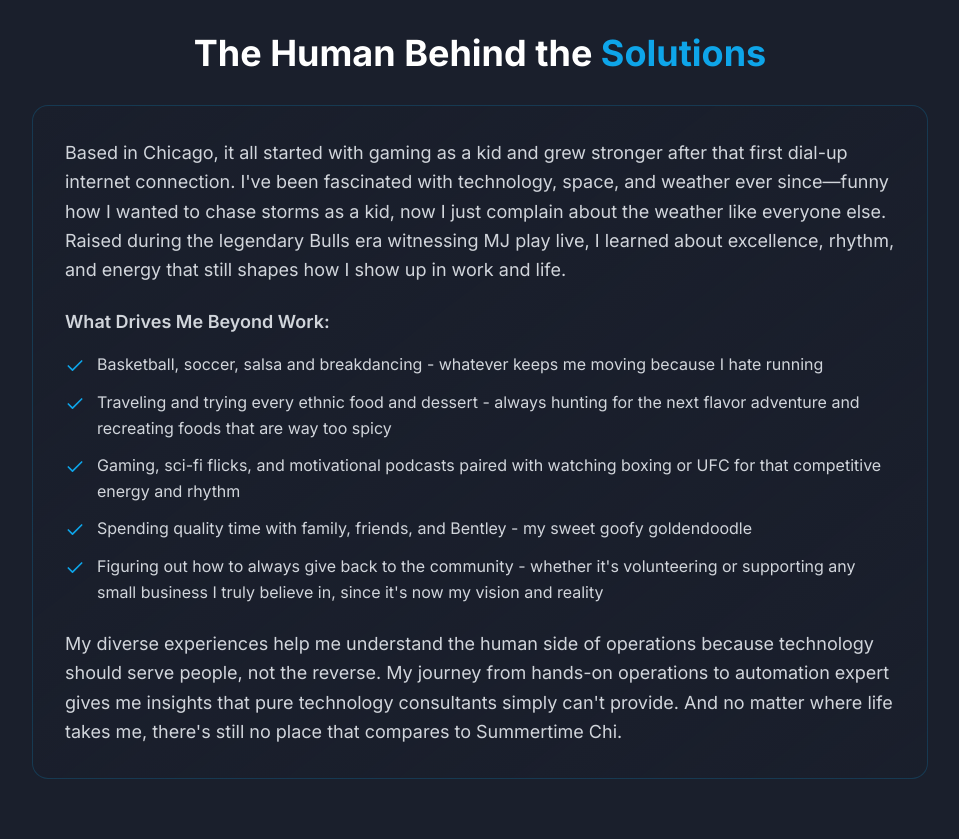
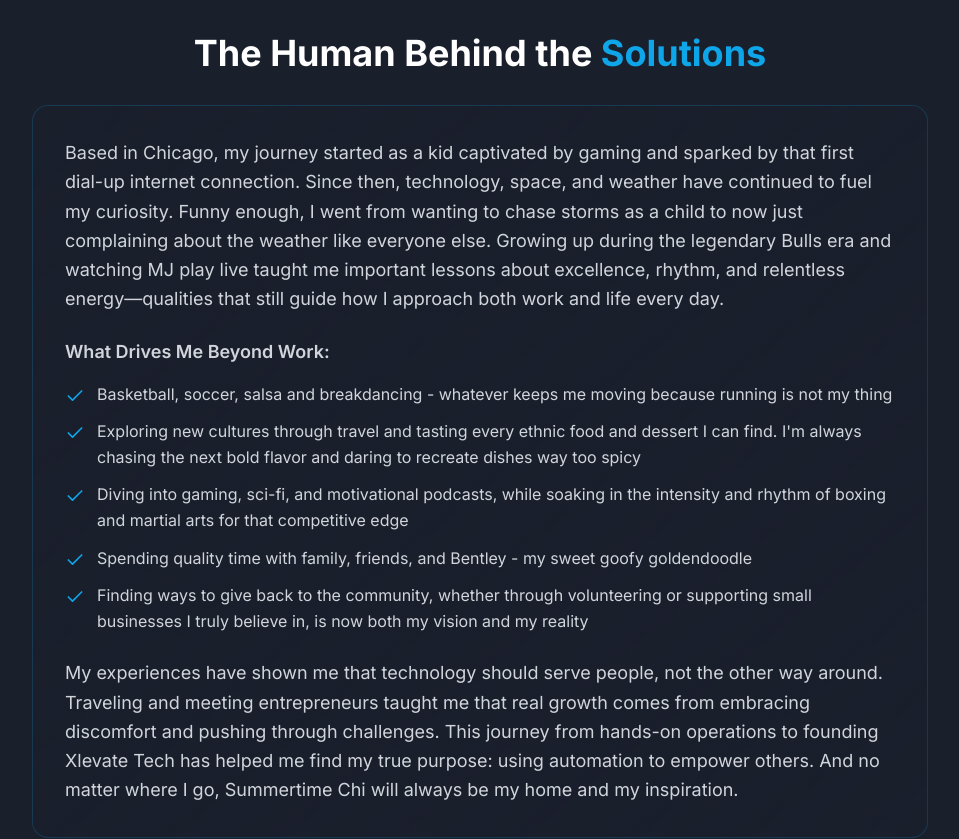
Before and after one commit to Kevesta-777/xlevatetech, a React (Vite) app: page /about in a window 1280 px wide. Shown: the part 4440-5279 px from the top of the page, without its empty margins (160-1119 px from the left). Built offline with nearby package versions, Linux system fonts and the light colour scheme.

Commit message:
add new change

```diff
--- a/src/pages/About.tsx
+++ b/src/pages/About.tsx
@@ -209,24 +209,22 @@ const About = () => {
               <span className="text-elevate-accent">Solutions</span>
             </h2>
             <div className="bg-gradient-to-br from-elevate-dark to-elevate-dark/50 border border-elevate-accent/20 rounded-2xl p-8">
-              <p className="text-lg text-gray-300 mb-6 leading-relaxed">
-                Based in Chicago, it all started with gaming as a kid and grew stronger after that first dial-up internet connection. I've been fascinated with technology, space, and weather ever since—funny how I wanted to chase storms as a kid, now I just complain about the weather like everyone else. Raised during the legendary Bulls era witnessing MJ play live, I learned about excellence, rhythm, and energy that still shapes how I show up in work and life.
-              </p>
+              <p className="text-lg text-gray-300 mb-6 leading-relaxed">Based in Chicago, my journey started as a kid captivated by gaming and sparked by that first dial-up internet connection. Since then, technology, space, and weather have continued to fuel my curiosity. Funny enough, I went from wanting to chase storms as a child to now just complaining about the weather like everyone else. Growing up during the legendary Bulls era and watching MJ play live taught me important lessons about excellence, rhythm, and relentless energy—qualities that still guide how I approach both work and life every day.</p>
               <p className="text-lg text-gray-300 mb-4 font-semibold">
                 What Drives Me Beyond Work:
               </p>
               <ul className="space-y-3 text-gray-300 mb-6">
                 <li className="flex items-start gap-3">
                   <Check className="h-5 w-5 text-elevate-accent mt-1 flex-shrink-0" />
-                  <span>Basketball, soccer, salsa and breakdancing - whatever keeps me moving because I hate running</span>
+                  <span>Basketball, soccer, salsa and breakdancing - whatever keeps me moving because running is not my thing</span>
                 </li>
                 <li className="flex items-start gap-3">
                   <Check className="h-5 w-5 text-elevate-accent mt-1 flex-shrink-0" />
-                  <span>Traveling and trying every ethnic food and dessert - always hunting for the next flavor adventure and recreating foods that are way too spicy</span>
+                  <span>Exploring new cultures through travel and tasting every ethnic food and dessert I can find. I'm always chasing the next bold flavor and daring to recreate dishes way too spicy</span>
                 </li>
                 <li className="flex items-start gap-3">
                   <Check className="h-5 w-5 text-elevate-accent mt-1 flex-shrink-0" />
-                  <span>Gaming, sci-fi flicks, and motivational podcasts paired with watching boxing or UFC for that competitive energy and rhythm</span>
+                  <span>Diving into gaming, sci-fi, and motivational podcasts, while soaking in the intensity and rhythm of boxing and martial arts for that competitive edge</span>
                 </li>
                 <li className="flex items-start gap-3">
                   <Check className="h-5 w-5 text-elevate-accent mt-1 flex-shrink-0" />
@@ -234,10 +232,10 @@ const About = () => {
                 </li>
                 <li className="flex items-start gap-3">
                   <Check className="h-5 w-5 text-elevate-accent mt-1 flex-shrink-0" />
-                  <span>Figuring out how to always give back to the community - whether it's volunteering or supporting any small business I truly believe in, since it's now my vision and reality</span>
+                  <span>Finding ways to give back to the community, whether through volunteering or supporting small businesses I truly believe in, is now both my vision and my reality</span>
                 </li>
               </ul>
-              <p className="text-lg text-gray-300 leading-relaxed">My diverse experiences help me understand the human side of operations because technology should serve people, not the reverse. My journey from hands-on operations to automation expert gives me insights that pure technology consultants simply can't provide. And no matter where life takes me, there's still no place that compares to Summertime Chi.</p>
+              <p className="text-lg text-gray-300 leading-relaxed">My experiences have shown me that technology should serve people, not the other way around. Traveling and meeting entrepreneurs taught me that real growth comes from embracing discomfort and pushing through challenges. This journey from hands-on operations to founding Xlevate Tech has helped me find my true purpose: using automation to empower others. And no matter where I go, Summertime Chi will always be my home and my inspiration.</p>
             </div>
           </div>
         </section>
```
